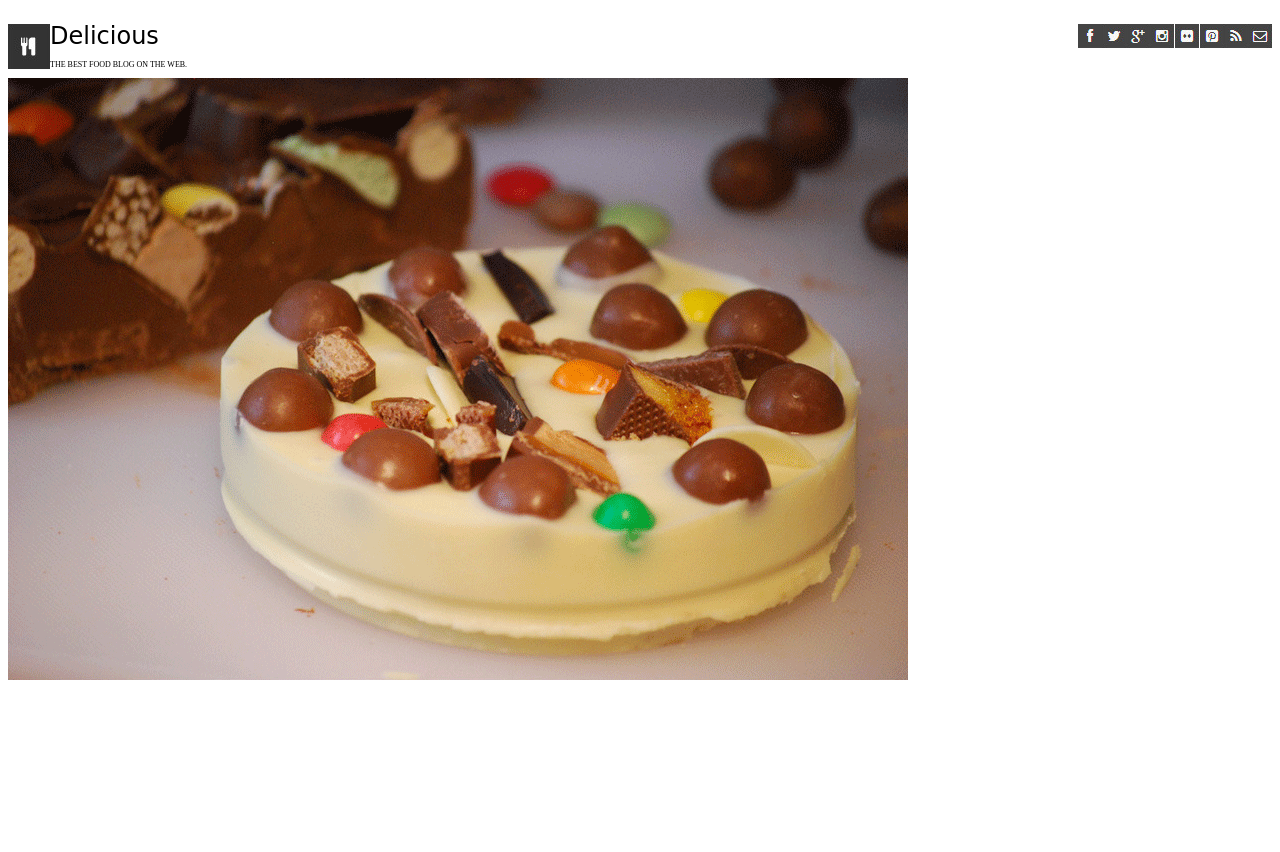
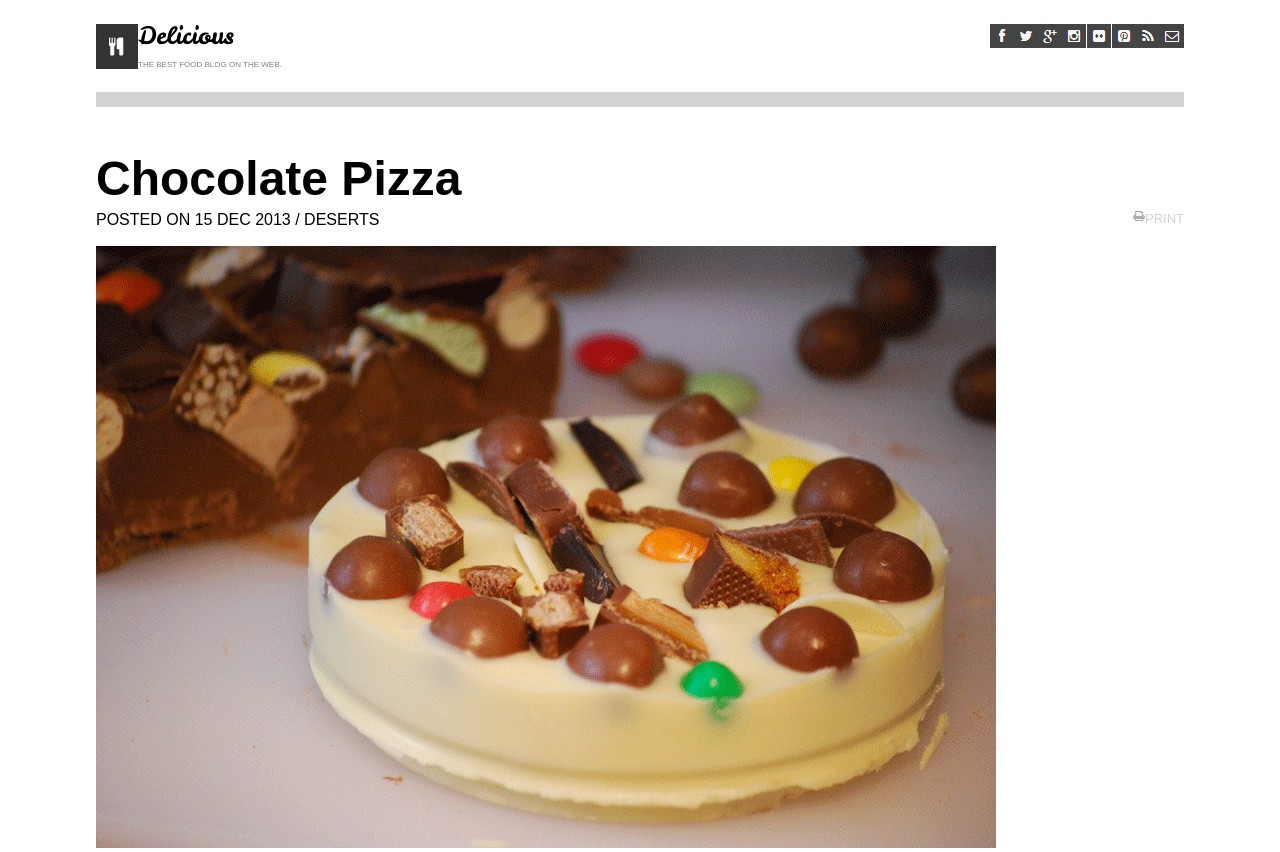
Before and after one commit to shaynereedsmith/chocolate-pizza, a plain HTML site: page index.html in a window 1280 px wide. Before the commit the page ends 800 px from the top, so only its background shows below. Drawn offline with Linux system fonts and the light colour scheme.

Commit message:
compleeted header and most of body

```diff
--- a/index.html
+++ b/index.html
@@ -3,13 +3,13 @@
 <head>
   <meta charset="utf-8">
   <link rel="stylesheet" href="style.css" type="text/css"/>
+  <link href="https://fonts.googleapis.com/css?family=Leckerli+One" rel="stylesheet">
   <title>Chocolate Pizza!!!</title>
 </head>
   <body>
     <header>
       <div id="delicious">
         <img class="floatLeft" src="logo.png" />
-
         <img class="floatRight" src="mail-icon.png" />
         <img class="floatRight" src="rss-icon.png" />
         <img class="floatRight" src="pint-icon.png" />
@@ -18,11 +18,14 @@
         <img class="floatRight" src="gp-icon.png" />
         <img class="floatRight" src="twit-icon.png" />
         <img class="floatRight" src="fb-icon.png" />
-
         <p class="theLeft">Delicious</p>
         <p class="subHead">THE BEST FOOD BLOG ON THE WEB.</p>
       </div>
     </header>
+    <div class="pizzaBox">
+      <h1>Chocolate Pizza</h1>
+      <span class="floatRight graySmall">PRINT</span><img class="floatRight" src="print-icon.png" /><p>POSTED ON 15 DEC 2013 / DESERTS</p>
+    </div>
     <img src="choco-pizza.png" />
   </body>
 </html>
--- a/style.css
+++ b/style.css
@@ -1,16 +1,30 @@
 #delicious {
-  /*box-sizing: border-box;*/
+  border-bottom: 15px solid lightgray;
+  padding-bottom: 15px;
+}
+
+body {
+  box-sizing: border-box;
+  width: 85%;
+  margin: auto;
 }
 
 .theLeft {
+  font-family: 'Leckerli One', cursive;
   padding-top: 0.5em;
-  font-family: cursive;
   font-size: 1.5em;
   line-height: 0em;
 }
 
+.pizzaBox {
+  font-family: Ariel, sans-serif;
+  padding-top: 40px;
+}
+
 .subHead {
   font-size: 0.5em;
+  color: gray;
+  font-family: sans-serif;
 }
 
 .floatLeft {
@@ -20,3 +34,13 @@
 .floatRight {
   float: right;
 }
+
+.pizzaBox h1 {
+  font-size: 3em;
+  line-height: 0;
+}
+
+.graySmall {
+  color: lightgray;
+  font-size: small;
+}
```
